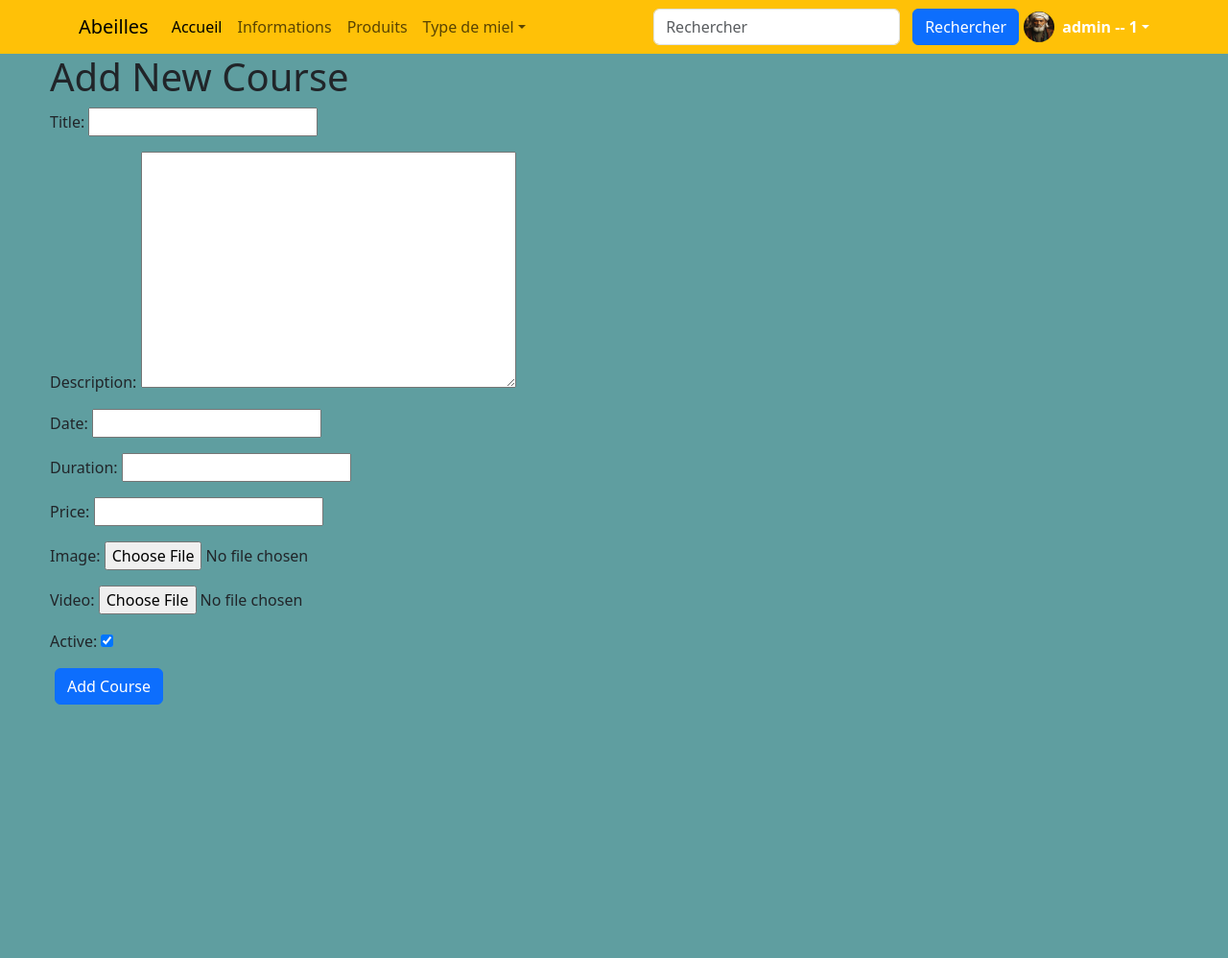
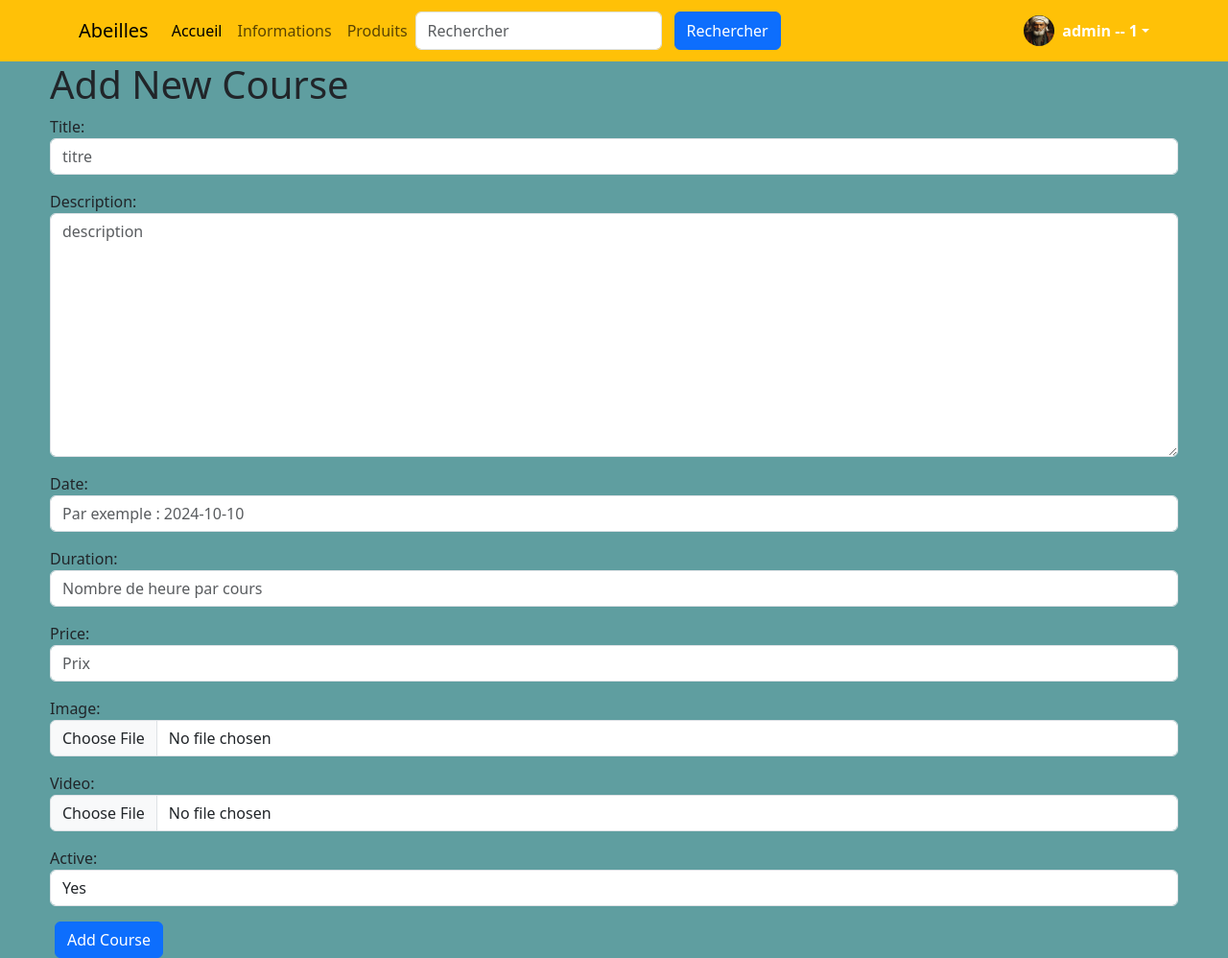
Before and after one commit to mostafaabdcollege/bees, a Django app: page /courses/add/ in a window 1280 px wide. Shown: the whole page at 96% size. Before the commit the page ends 734 px from the top, so only its background shows below. Run offline with Django 5.2, Linux system fonts and the light colour scheme; a user stored in the database is signed in; data comes from the database, SQL or seed files in the repository; both versions use the stored data as it was after the commit; some libraries are stand-ins or nearby versions.

Commit message:
تحديثات على النماذج (forms)، العروض (views)، والصفحات (templates)

```diff
--- a/courses/forms.py
+++ b/courses/forms.py
@@ -5,8 +5,29 @@ class CourseForm(forms.ModelForm):
     class Meta:
         model = Course
         fields = ['title', 'description', 'date', 'duration', 'price', 'image', 'video', 'active']
+        widgets = {
+            'title': forms.TextInput(attrs={'class': 'form-control', 'placeholder': 'titre'}),
+            'description': forms.Textarea(attrs={'class': 'form-control', 'placeholder': 'description'}),
+            'date': forms.DateInput(attrs={'class': 'form-control', 'placeholder': 'Par exemple : 2024-10-10'}),
+            'duration': forms.NumberInput(attrs={'class': 'form-control', 'placeholder': 'Nombre de heure par cours'}),
+            'price': forms.NumberInput(attrs={'class': 'form-control', 'placeholder': 'Prix'}),
+            'image': forms.FileInput(attrs={'class': 'form-control', 'placeholder': 'Image de Cours'}),
+            'video': forms.FileInput(attrs={'class': 'form-control', 'placeholder':'Védio de Cours'}),
+            'active': forms.NullBooleanSelect(attrs={'class': 'form-control'}),
+        }
 
 class ExerciseForm(forms.ModelForm):
     class Meta:
         model = Exercise
+
         fields = ['course', 'title', 'option1', 'option2', 'option3', 'option4', 'correct_answer']
+
+        widgets = {
+            'course': forms.Select(attrs={'class': 'form-control'}),
+            'title': forms.TextInput(attrs={'class': 'form-control', 'placeholder': 'question'}),
+            'option1': forms.TextInput(attrs={'class': 'form-control', 'placeholder': 'option1'}),
+            'option2': forms.TextInput(attrs={'class': 'form-control', 'placeholder': 'option2'}),
+            'option3': forms.TextInput(attrs={'class': 'form-control', 'placeholder': 'option3'}),
+            'option4': forms.TextInput(attrs={'class': 'form-control', 'placeholder': 'option4'}),
+            'correct_answer': forms.TextInput(attrs={'class': 'form-control', 'placeholder': 'option corréct'}),
+        }
--- a/courses/views.py
+++ b/courses/views.py
@@ -5,13 +5,12 @@ from django.contrib.auth.decorators import login_required
 from django.contrib import messages
 from django.urls import reverse
 from accounts.models import Profile
-# عرض الدورات
+
 @login_required
 def course_list(request):
     courses = Course.objects.all()
     return render(request, 'courses/course_list.html', {'courses': courses})
 
-# إضافة تمرين
 @login_required
 def add_exercise(request, course_id):
     course = get_object_or_404(Course, id=course_id)
@@ -30,14 +29,13 @@ def add_exercise(request, course_id):
     messages.error(request, "You are not authorized to create exercises.")
     return redirect('course_list')
 
-# عرض تفاصيل الدورة بما في ذلك التمارين
 @login_required
 def course_detail(request, course_id):
     course = get_object_or_404(Course, id=course_id)
     exercises = Exercise.objects.filter(course=course)
     return render(request, 'courses/course_detail.html', {'course': course, 'exercises': exercises})
 
-# التقديم للتمرين
+
 @login_required
 def submit_answer(request, exercise_id):
     exercise = get_object_or_404(Exercise, id=exercise_id)
@@ -50,7 +48,6 @@ def submit_answer(request, exercise_id):
             messages.error(request, "Wrong answer. Try again!")
         return redirect(reverse('course_detail', kwargs={'course_id': course.id}))
 
-# إضافة دورة
 @login_required
 def add_course(request):
     if hasattr(request.user, 'profile') and request.user.profile.user_type in [1, 2]:
@@ -68,7 +65,7 @@ def add_course(request):
     messages.error(request, "You are not authorized to add courses.")
     return redirect('course_list')
 
-# تعديل دورة
+
 @login_required
 def edit_course(request, course_id):
     course = get_object_or_404(Course, id=course_id)
@@ -87,7 +84,7 @@ def edit_course(request, course_id):
 
     return render(request, 'courses/edit_course.html', {'form': form})
 
-# حذف دورة
+
 @login_required
 def delete_course(request, course_id):
     course = get_object_or_404(Course, id=course_id, teacher=request.user)
@@ -98,29 +95,25 @@ def delete_course(request, course_id):
     messages.error(request, "You are not authorized to delete this course.")
     return redirect('course_list')
 
-# عرض لوحة القيادة
 @login_required
 def tableau_de_bord(request):
     if hasattr(request.user, 'profile') and request.user.profile.user_type in [1, 2]:
         courses = Course.objects.prefetch_related('exercises').all()
         return render(request, 'courses/tableau_de_bord.html', {'courses': courses})
     return redirect('home')
-#dashboard
+
 @login_required
 def dashboard(request):
-    # جلب الدورات والتمارين
     courses = Course.objects.all()
     exercises = Exercise.objects.all()
 
-    # إظهار آخر 5 دورات
     latest_courses = courses[:5]
 
-    # حساب عدد المستخدمين حسب النوع
-    total_students = Profile.objects.filter(user_type=1).count()  # الطلاب
-    total_teachers = Profile.objects.filter(user_type=2).count()  # المدرسون
-    total_admins = Profile.objects.filter(user_type=3).count()  # الإداريون
+    total_students = Profile.objects.filter(user_type=1).count()
+    total_teachers = Profile.objects.filter(user_type=2).count()
+    total_admins = Profile.objects.filter(user_type=3).count()
 
-    # تمرير البيانات إلى القالب
+
     return render(request, 'courses/dashboard.html', {
         'courses': courses,
         'exercises': exercises,
--- a/templates/accounts/login.html
+++ b/templates/accounts/login.html
@@ -1,4 +1,3 @@
-<!-- templates/accounts/login.html -->
 <!DOCTYPE html>
 <html lang="en">
 <head>
--- a/templates/accounts/signup.html
+++ b/templates/accounts/signup.html
@@ -1,4 +1,3 @@
-<!-- في templates/accounts/signup.html -->
 <h1>Signup</h1>
 <form method="post">
   {% csrf_token %}
--- a/templates/home.html
+++ b/templates/home.html
@@ -12,7 +12,7 @@
             font-family: Arial, sans-serif;
         }
         .hero-section {
-            background-image: url("{% static 'images/bees-banner.jpg' %}");
+            background-image: url("{% static 'image/bee-image.jpg' %}");
             background-size: cover;
             background-position: center;
             color: white;
--- a/templates/parts/navbar.html
+++ b/templates/parts/navbar.html
@@ -16,22 +16,16 @@
           <li class="nav-item">
             <a class="nav-link" href="{% url 'product_list' %}">Produits</a>
           </li>
-          <!-- ghadi yat7ayad dropdown -->
-          <li class="nav-item dropdown">
-            <a class="nav-link dropdown-toggle" href="#" data-bs-toggle="dropdown" aria-expanded="false">Type de miel</a>
-            <ul class="dropdown-menu">
-              <li><a class="dropdown-item" href="#">3assal sadra</a></li>
-              <li><a class="dropdown-item" href="#">3assal l kaluptuss</a></li>
-              <li><a class="dropdown-item" href="#">La3ssal daghmoss</a></li>
-            </ul>
-          </li>
-        </ul>
+
         <!-- Formulaire de recherche -->
         <form method="get" action="{% url 'search' %}" class="d-flex ms-auto">
           <input class="form-control me-2" type="search" name="q" placeholder="Rechercher" aria-label="Rechercher">
           <button type="submit" class="btn btn-primary">Rechercher</button>
         </form>
       </div>
+
+      <br>
+      <br>
 
       <!-- Dropdown de l'utilisateur -->
       <div class="dropdown">
```
Also changed, not shown: accounts/forms.py (+25 -1 lines), product/forms.py (+11 -0 lines), product/views.py (+3 -14 lines), templates/courses/course_list.html (+6 -6 lines), db.sqlite3 (added), media/courses/images/IMG-20250125-WA0007.jpg (added), media/product_image/4.jpg (added), media/product_image/5.jpg (added), media/product_image/IMG-20250125-WA0007.jpg (added), media/profile_photos/IMG-20250125-WA0007.jpg (added), 2 other files.
